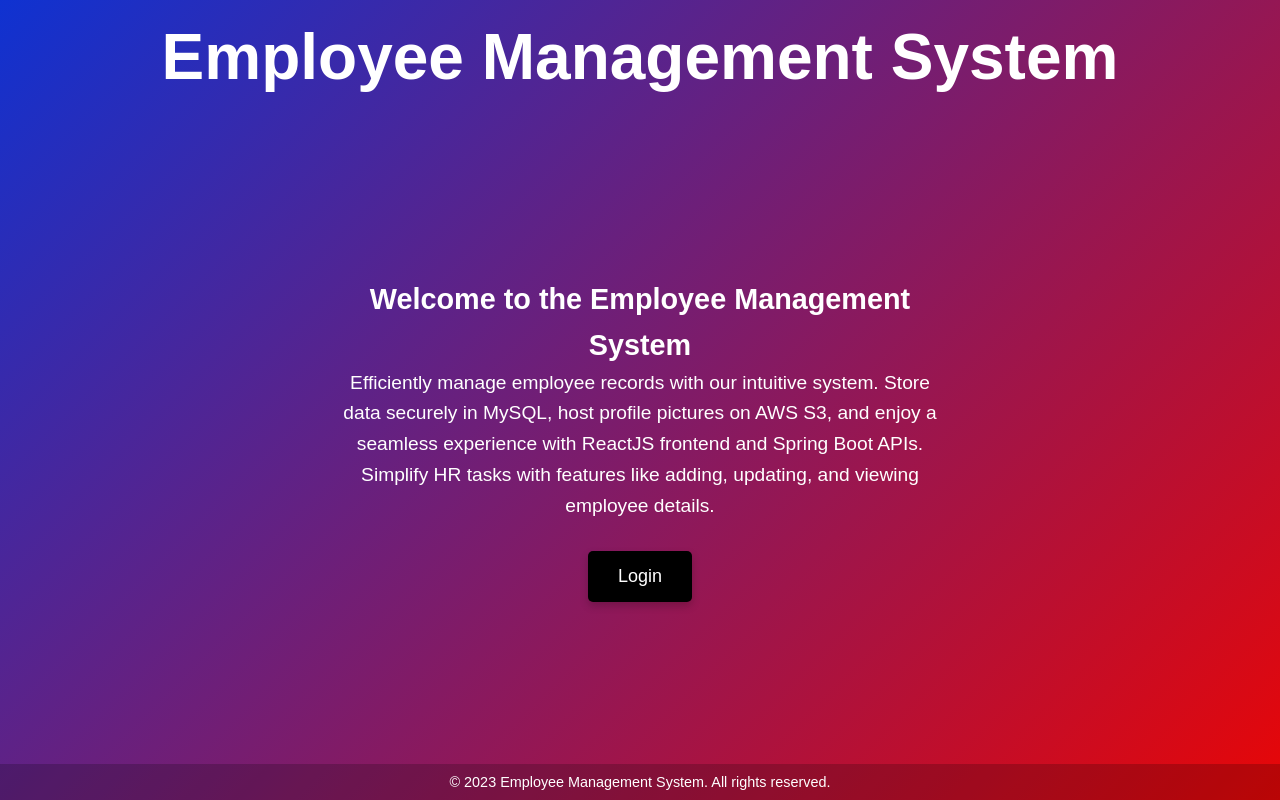
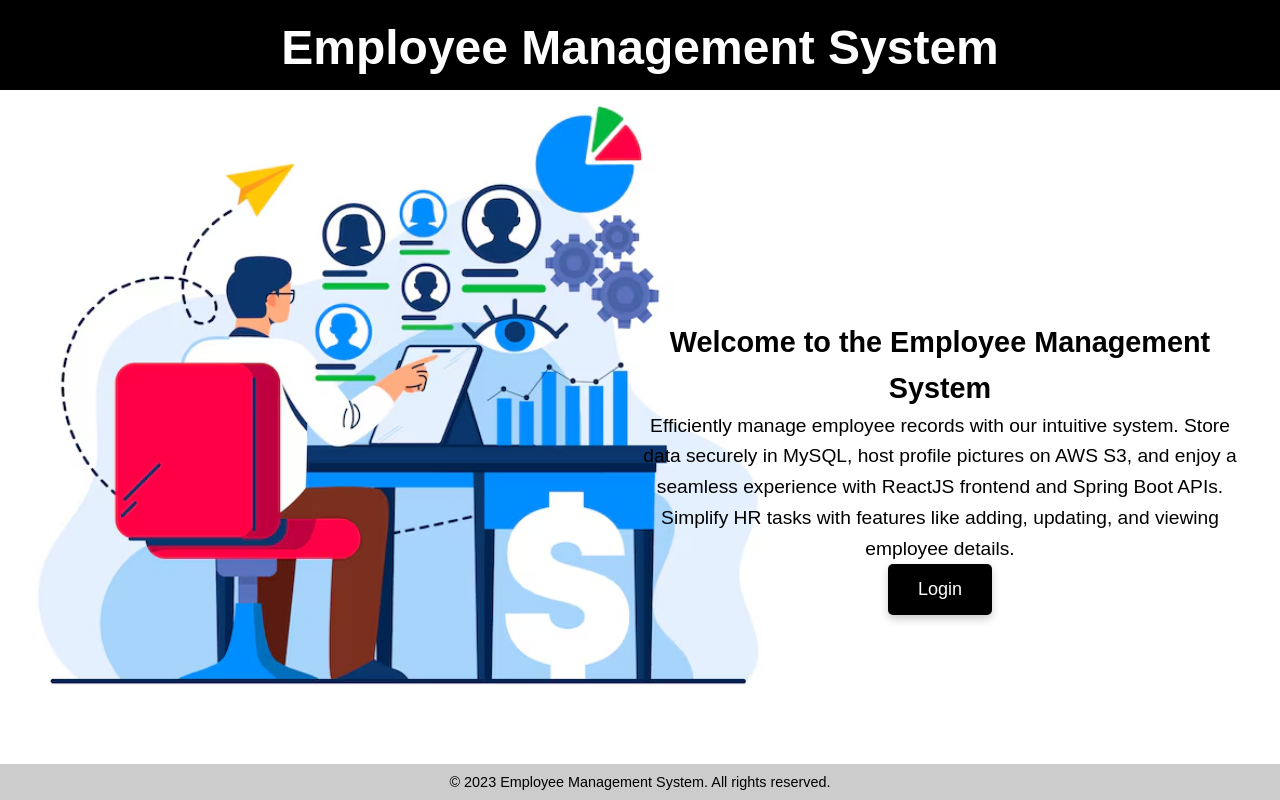
Before and after one commit to durgaprasad-potabathula/Employee-Management-System, a React (Vite) app: page / in a window 1280 px wide. Built offline with nearby package versions, Linux system fonts and the light colour scheme.

Commit message:
Modify Home.module.css styles for improved design
Updated styles for Home component, changing background and text colors, and adjusting layout properties.

```diff
--- a/src/components/styles/Home.module.css
+++ b/src/components/styles/Home.module.css
@@ -4,16 +4,24 @@
   display: flex;
   flex-direction: column;
   min-height: 100vh;
-  background: linear-gradient(135deg, #0f32d1 0%, #e80606 100%);
-  color: white;
+  background: white;
+  color: black;
   font-family: 'Arial', sans-serif;
   text-align: center;
+  background-image: url("/public/hand-drawn-remote-recruitment-illustration_52683-144094.avif");
+  background-repeat: no-repeat;
+  background-size: contain;
+  background-position-y: top 65px;
 
 }
 
 .header {
   padding: 20px;
   font-size: 2rem;
+  background: black;
+  color: white;
+  height: 50px;
+  font-size: 24px;
 }
 
 .main {
@@ -27,12 +35,14 @@
 
 .description {
   max-width: 600px;
-  margin-bottom: 30px;
+  margin-top: 80px;
   font-size: 1.2rem;
   line-height: 1.6;
+  margin-left: 600px;
 }
 
 .loginBtn {
+  border-radius: 200%;
   padding: 15px 30px;
   background: black;
   border-radius: 90%;
@@ -43,10 +53,10 @@
   cursor: pointer;
   transition: background 0.3s, transform 0.2s;
   box-shadow: 0 4px 8px rgba(0, 0, 0, 0.2);
+  margin-left: 600px;
 }
 
 .loginBtn:hover {
-  background: #ff5252;
   transform: translateY(-2px);
 }
 
```
